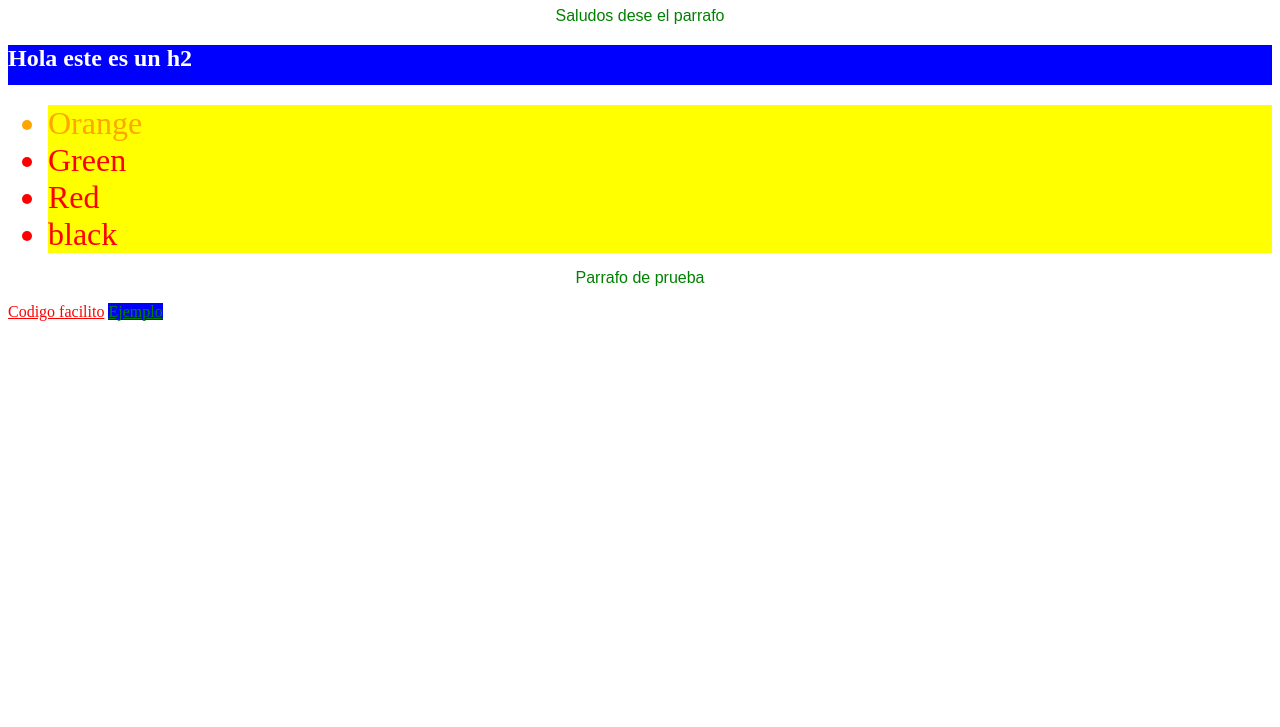
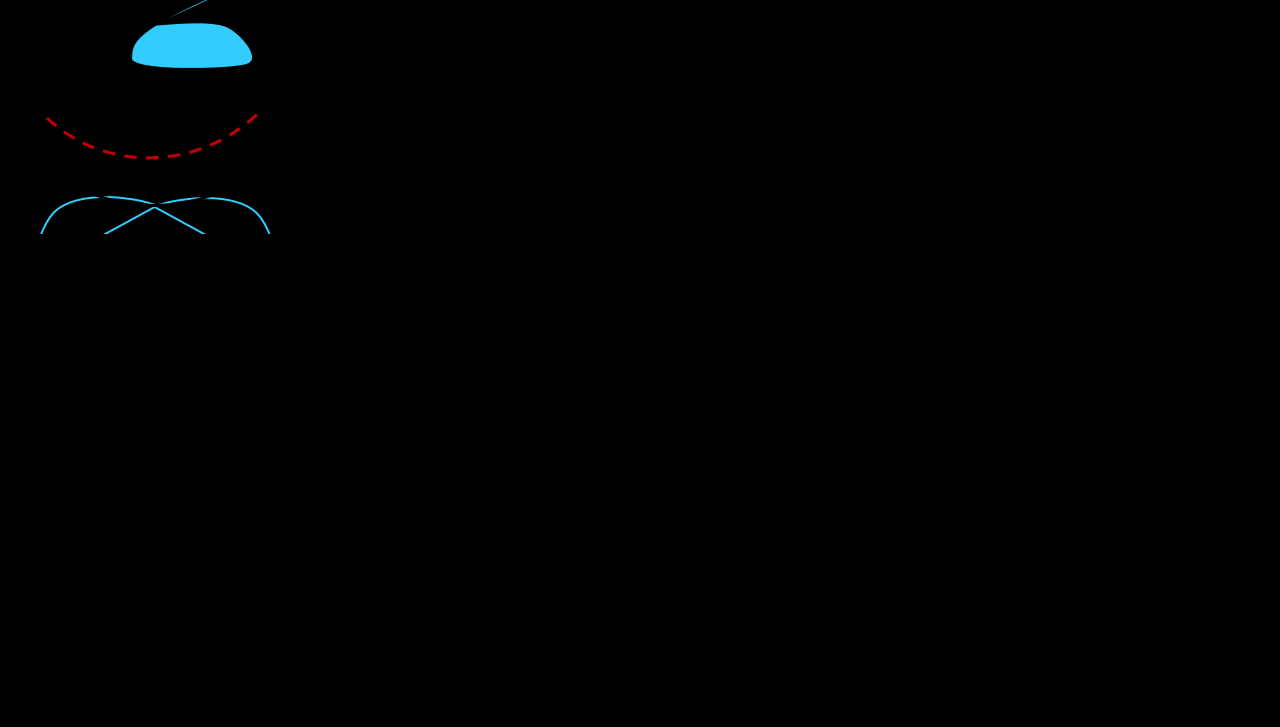
Before and after one commit to edgardorito/Practica_1CSS3, a plain HTML site: page index.html in a window 1280 px wide. Shown: the part 73-800 px from the top of the page. Drawn offline with Linux system fonts and the light colour scheme.

Commit message:
Background image

```diff
--- a/index.css
+++ b/index.css
@@ -1,42 +1,5 @@
-/*S debe ordernar alfabeticament*/
-/*Que sea facil de entender*/
-/*Selectores de Etiqueta*/
-h1,p{
-  color: green;
-  font-family: Arial;
-  text-align: center;
+body{
+  background-image: url("my_friend.jpg"); /* Imagen de fondo */
+  background-repeat:  no-repeat; /* No se repite la imagen*/
+  background-color: black; /*Color de fondo */
 }
-a[href='codigofacilito.com']{
-  color: red;
-}
-/* Esta linea afecta a todas las etiquetas a con la clase ejemplo*/
-a[class='ejemplo']{
-  color: green;
-}
-
-/*Selectores de Clase*/
-h2.ejemplo{
-  color: white;
-  height: 40px;
-}
-
-.ejemplo{
-  background-color: blue;
-  height: 20px;
-}
-/*Selectores de ID*/
-#colores > ul >li {
-  background-color: yellow;
-  color:red;
-  font-size: 2em;
-}
-
-#orange{
-  color: orange !important;
-}
-#green{
-color: green;
-}
-#red{
-color: red;
-}
--- a/index.html
+++ b/index.html
@@ -2,27 +2,10 @@
 <html>
   <head>
     <meta charset="utf-8">
-    <title>Practica 1 de CSS</title>
+    <title>Background image</title>
     <link rel="stylesheet" href="index.css">
   </head>
-  <style media="screen">
-    h3{
-      color: violet;
-    }
-  </style>
   <body>
-    <h1> Hola amigos </h1>
-    <p>Saludos dese el parrafo</p>
-    <h2 class="ejemplo">Hola este es un h2</h2>
-    <div id="colores">
-      <ul>
-        <li id="orange">Orange</li>
-        <li id="green">Green</li>
-        <li id="red">Red</li>
-        <li>black</li>
-      </ul>
-      <p>Parrafo de prueba</p>
-      <a href="codigofacilito.com">Codigo facilito</a>
-      <a class="ejemplo" href="ejemplo">Ejemplo</a>
-    </div>
+
+  </body>
 </html>
```
Also changed, not shown: my_friend.jpg (added).
